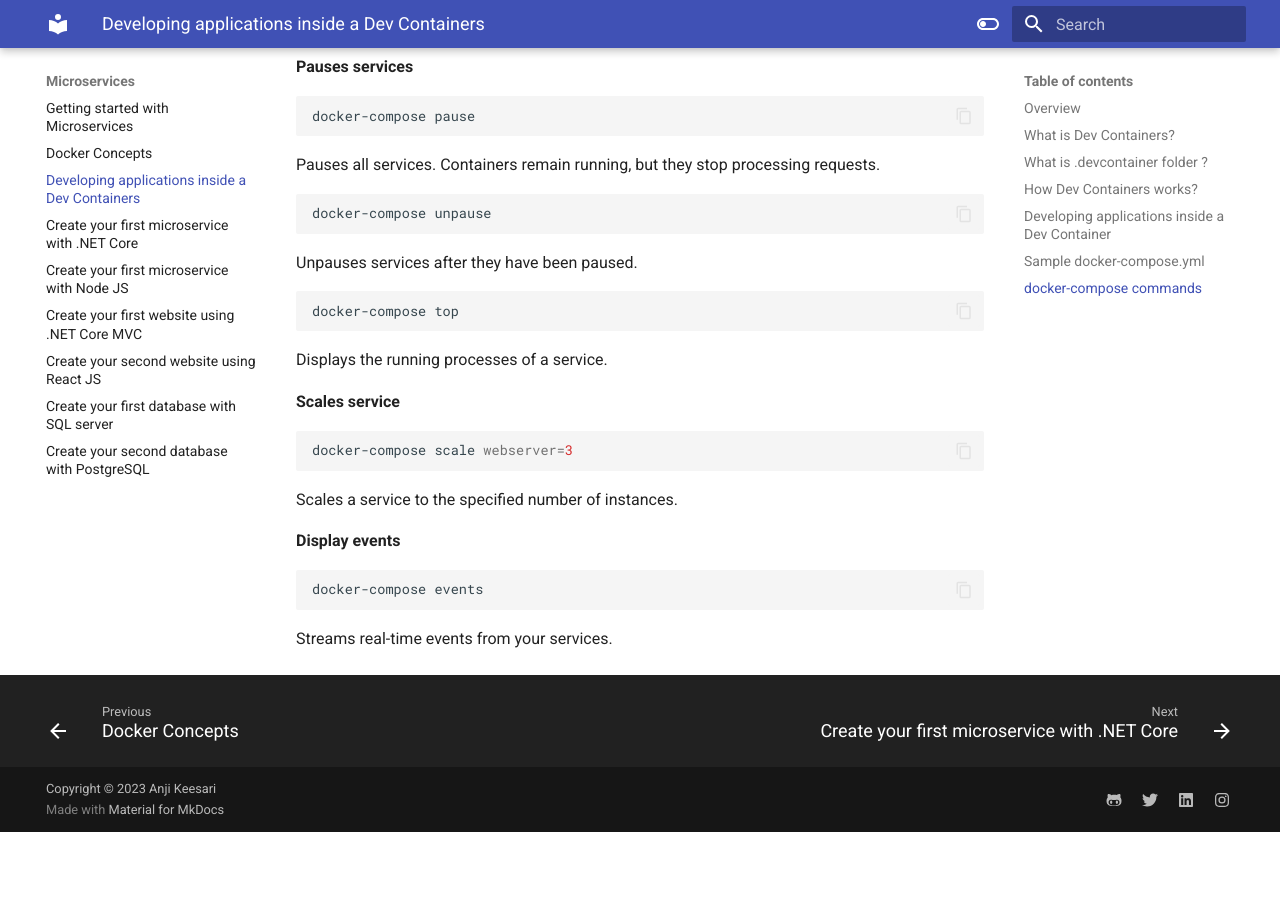
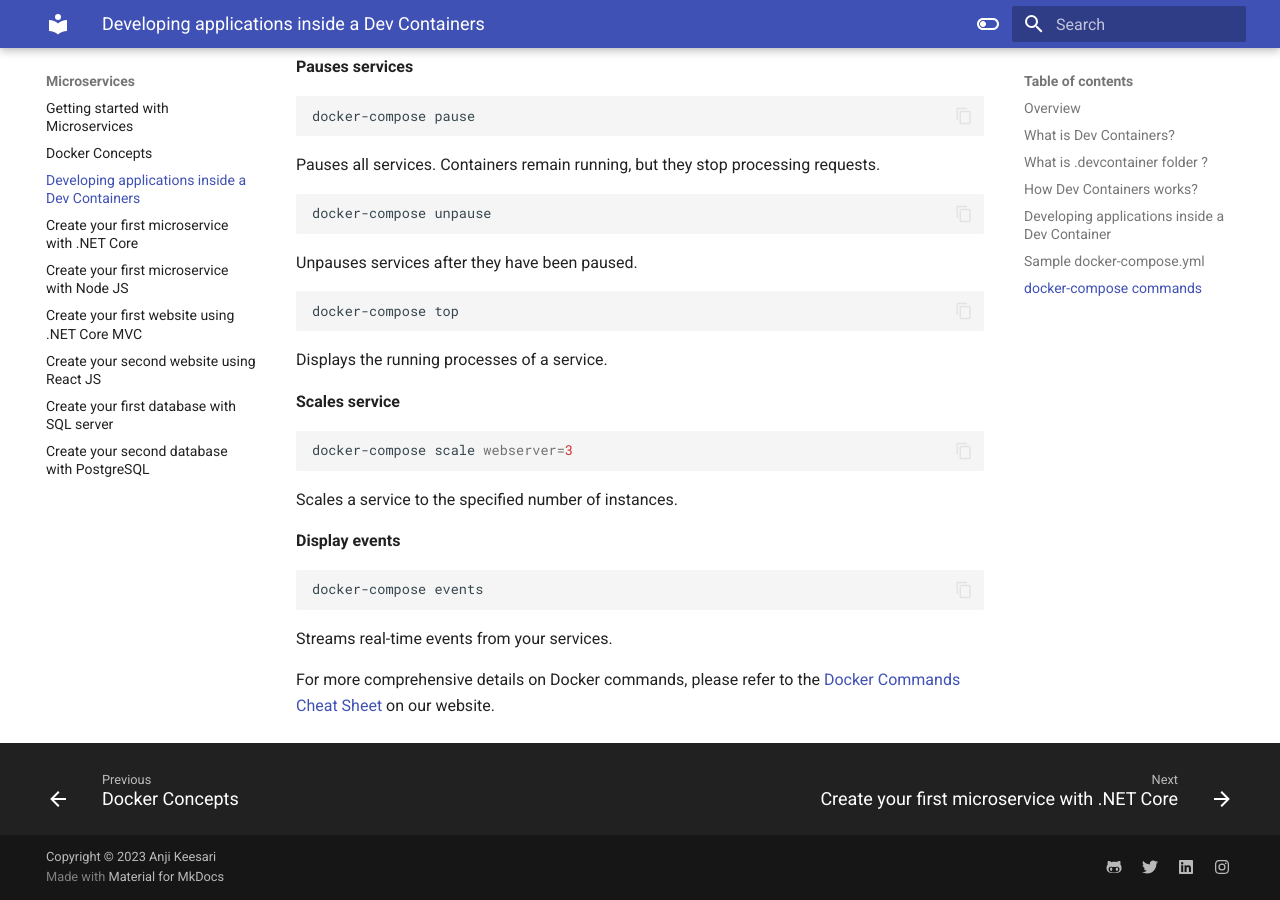
Before and after one commit to akeesari/micros-k8s, an MkDocs documentation site: the page built from docs/microservices/0-dev-containers.md, in a window 1280 px wide and 900 px high, scrolled down 7382 px. Built offline with MkDocs 1.6.1 and Material for MkDocs 9.7.7, drawn with Linux system fonts in a browser that asks for light colours; before the commit the page ends 8214 px from its top, so only the background shows below that.

Commit message:
Docker Commands Cheat Sheet

````diff
--- a/docs/microservices/0-dev-containers.md
+++ b/docs/microservices/0-dev-containers.md
@@ -318,3 +318,6 @@ Scales a service to the specified number of instances.
 docker-compose events
 ```
 Streams real-time events from your services.
+
+
+For more comprehensive details on Docker commands, please refer to the [Docker Commands Cheat Sheet](https://anjikeesari.com/developertools/cheatsheets/docker-cheat-sheet/){:target='_blank'} on our website.
````
